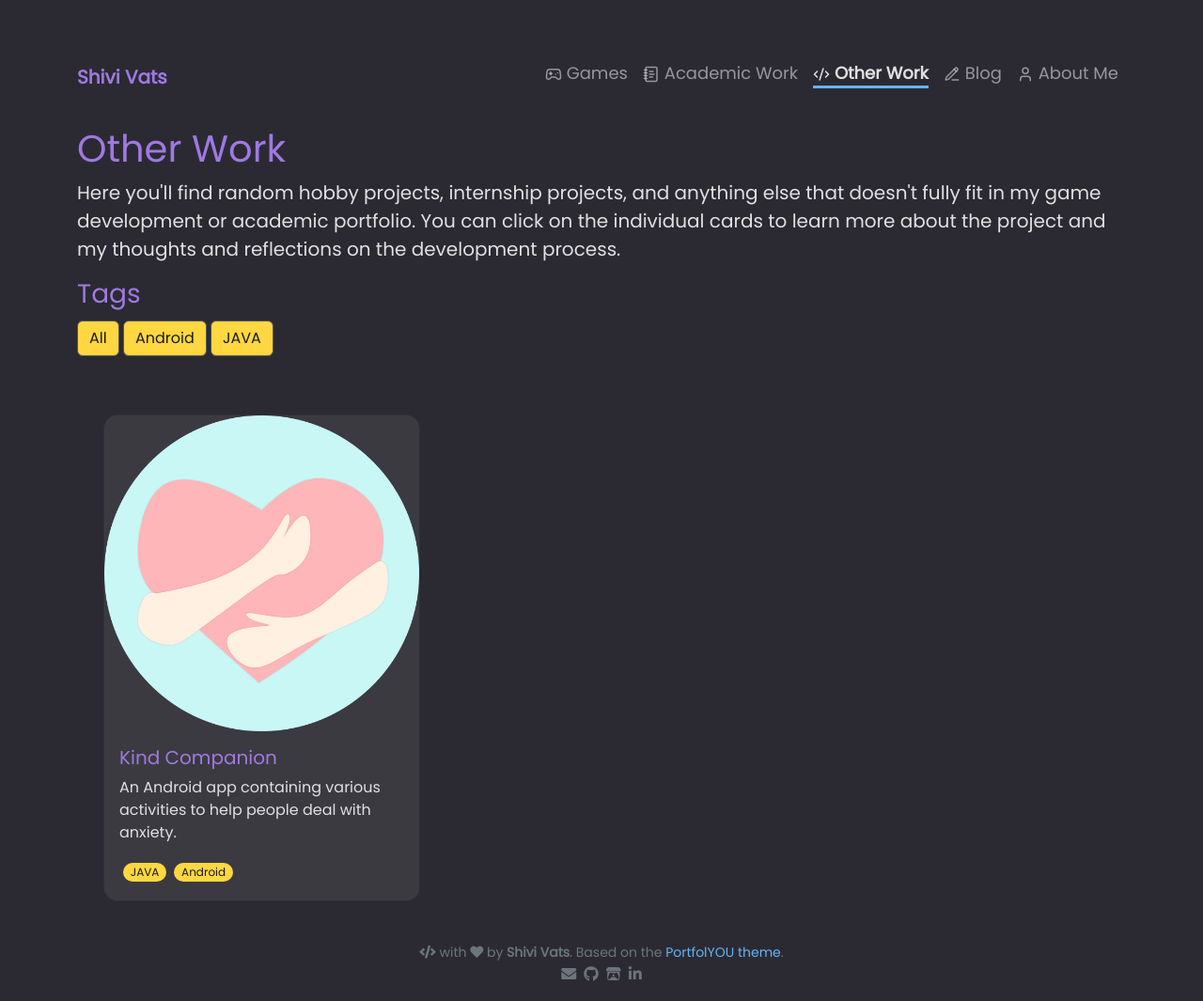
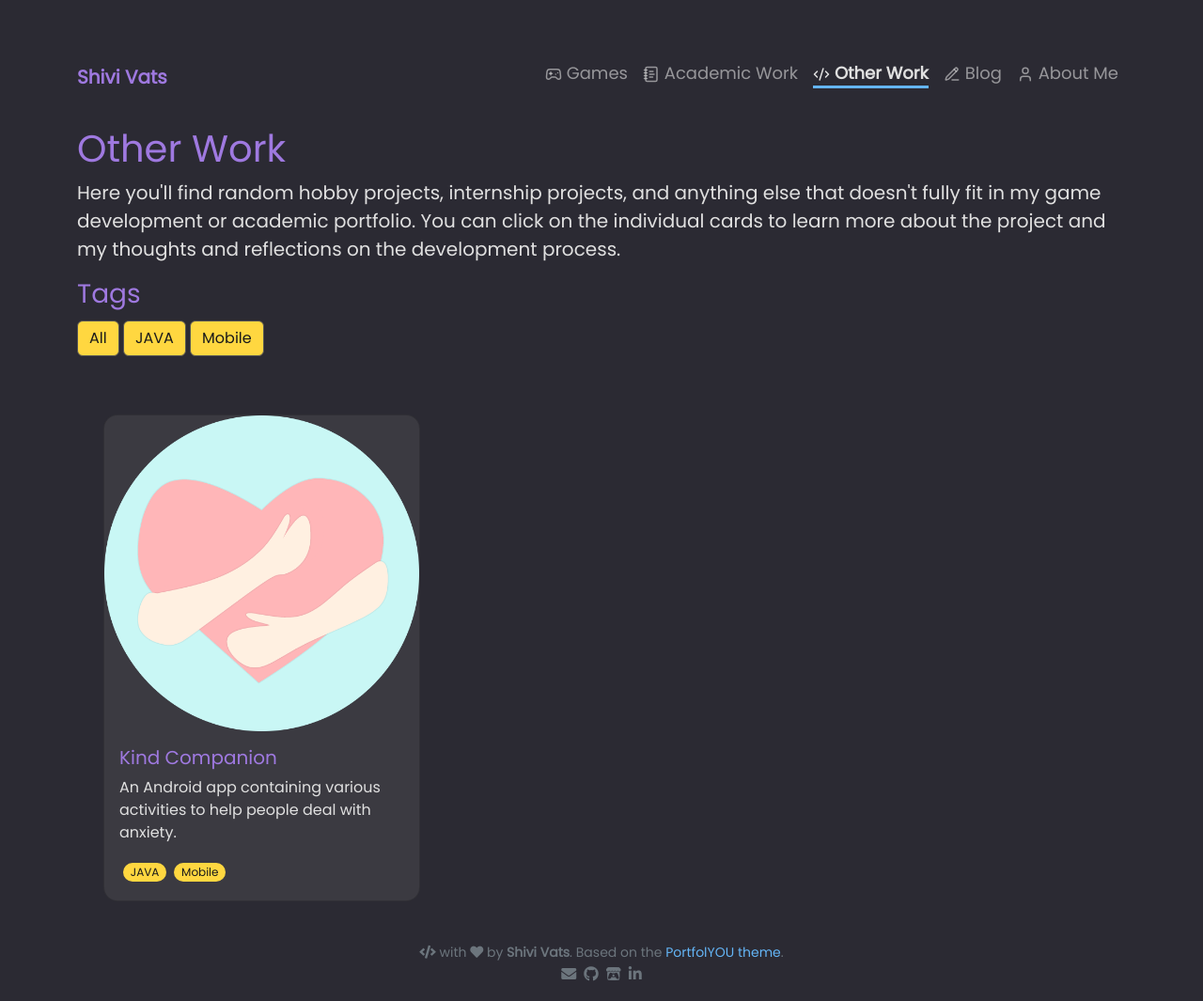
Before and after one commit to shivivats/shivivats.github.io, a Jekyll site: the page built from pages/other-work.html, in a window 1280 px wide. Shown: the whole page at 94% size. Built offline with Jekyll 4.4.1, drawn with Linux system fonts in a browser that asks for light colours.

Commit message:
changed "android" to "mobile"

```diff
--- a/_other-work/02-kind-companion.md
+++ b/_other-work/02-kind-companion.md
@@ -2,7 +2,7 @@
 name: Kind Companion
 description: An Android app containing various activities to help people deal with anxiety.
 image: /assets/images/kindcompanion/kind-companion-featured.png
-tools: [JAVA, Android]
+tools: [JAVA, Mobile]
 ---
 
 # Kind Companion
```
Also changed, not shown: _academic-work/07-seaware.md (+1 -1 lines).
